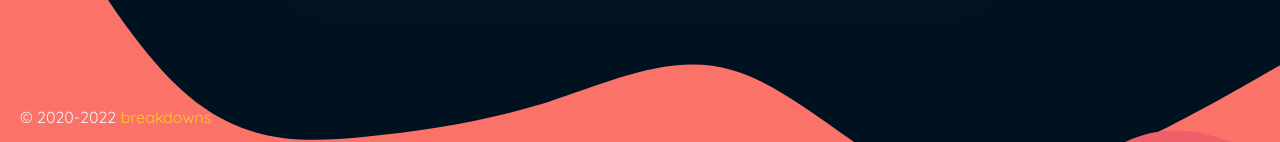
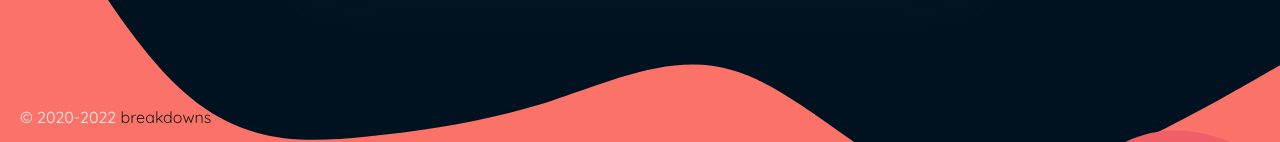
Before and after one commit to UserLazy/website, a plain HTML site: page index.html in a window 1280 px wide. Shown: the part 658-800 px from the top of the page. Drawn offline with nearby package versions, Linux system fonts and the light colour scheme.

Commit message:
Update style.css

```diff
--- a/assets/style.css
+++ b/assets/style.css
@@ -25,7 +25,7 @@ body {
 }
 
 .footer-fixed a {
-  color: #ffca28;
+  color: #1c1b16;
 }
 
 a, a:hover {
```
